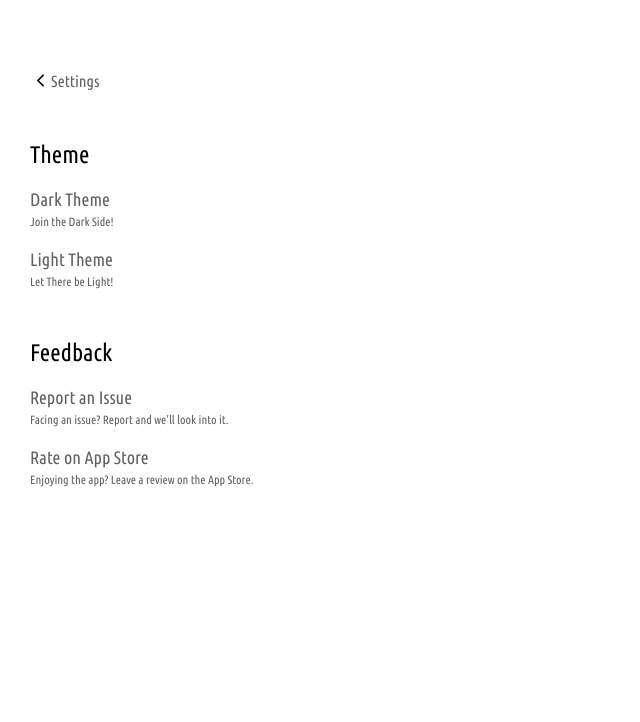
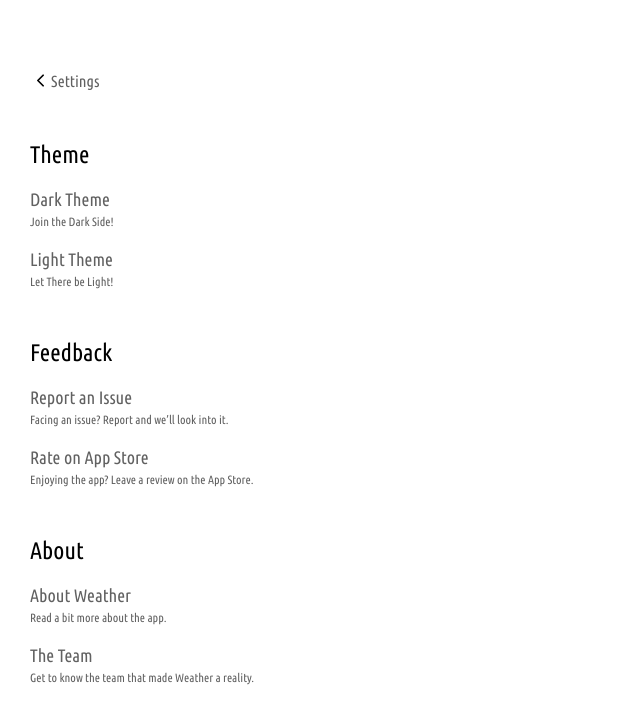
Before and after one commit to mishti169/weather-app, a React (Vite) app: page /settings in a window 1280 px wide. Shown: the top 722 px of the page, without its empty margins (0-640 px from the left). Built offline with nearby package versions, Linux system fonts and the light colour scheme.

Commit message:
add about app with styling

```diff
--- a/src/components/Settings/Settings.jsx
+++ b/src/components/Settings/Settings.jsx
@@ -31,6 +31,17 @@ const Settings = () => {
 					<span className='settings--titles_sub-titles_text'>Enjoying the app? Leave a review on the App Store.</span>
 				</div>
 			</div>
+			<div className='settings--headings'>
+				<span className='settings-titles'>About</span>
+				<div className='settings--titles--body'>
+					<span className='settings--titles_sub-titles'>About Weather</span>
+					<span className='settings--titles_sub-titles_text'>Read a bit more about the app.</span>
+				</div>
+				<div className='settings--titles--body'>
+					<span className='settings--titles_sub-titles'>The Team</span>
+					<span className='settings--titles_sub-titles_text'>Get to know the team that made Weather a reality.</span>
+				</div>
+			</div>
 		</div>
 	);
 };
```
